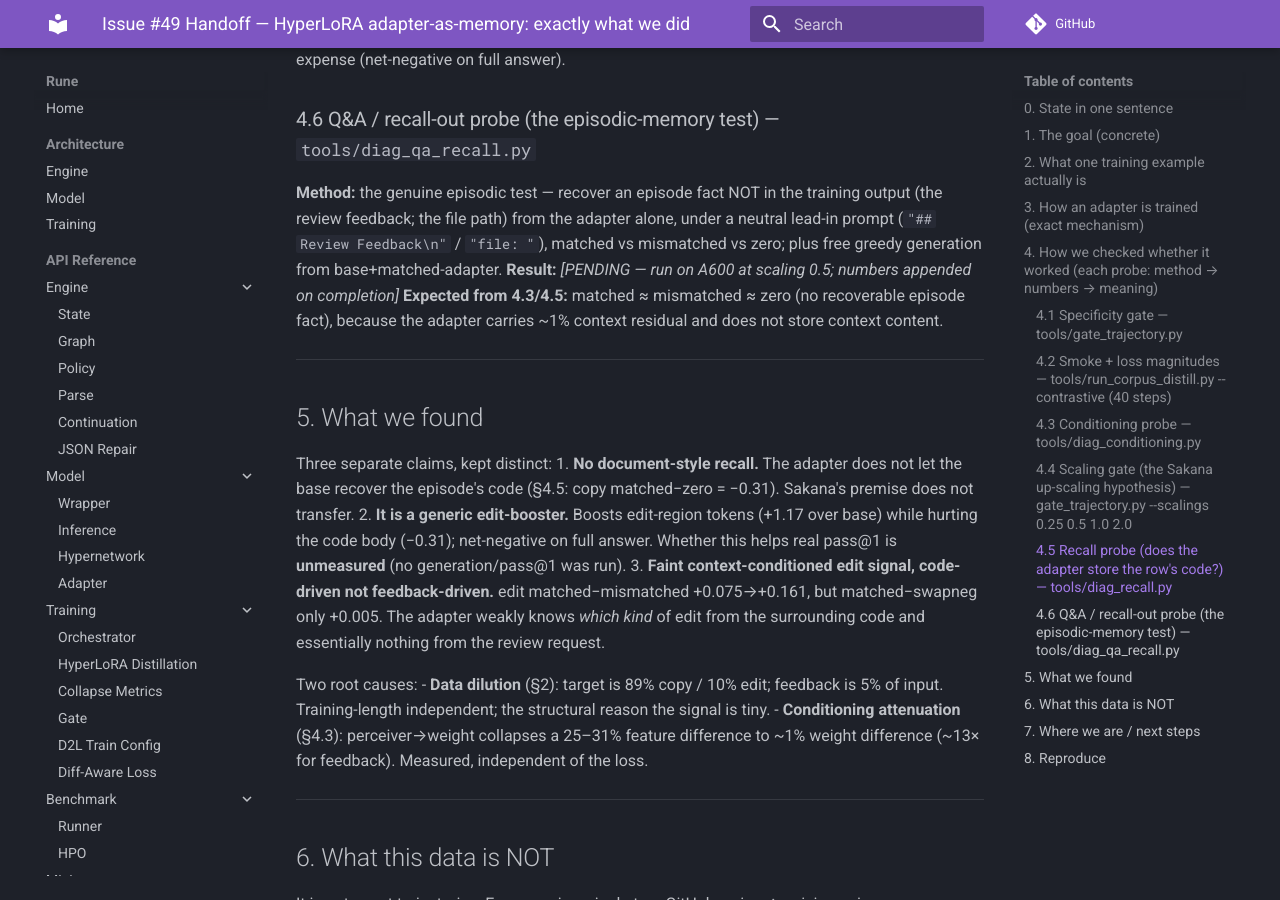
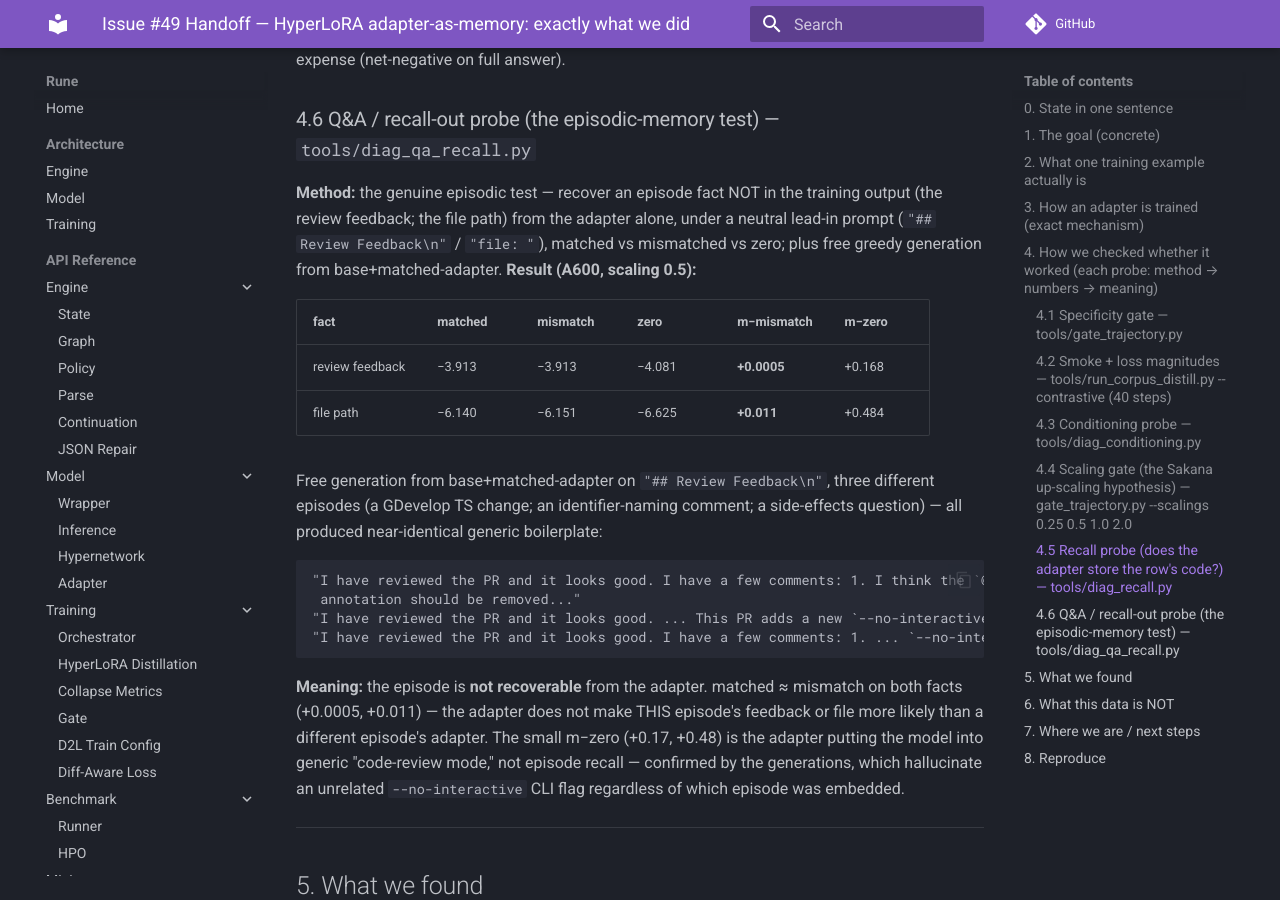
Before and after one commit to ElixirTrials/rune, an MkDocs documentation site: the page built from docs/issue49-handoff-2026-06-01.md, in a window 1280 px wide and 900 px high, scrolled down 5830 px. Built offline with MkDocs 1.6.1 and Material for MkDocs 9.7.7, drawn with Linux system fonts in a browser that asks for light colours; comment, search, counter and statistics services are not loaded.

Commit message:
docs(#49): fill QA-recall §4.6 — episode not recoverable (matched≈mismatch; generic generations)
Co-Authored-By: Claude Opus 4.8 <noreply@anthropic.com>

````diff
--- a/docs/issue49-handoff-2026-06-01.md
+++ b/docs/issue49-handoff-2026-06-01.md
@@ -234,9 +234,28 @@ expense (net-negative on full answer).
 (the review feedback; the file path) from the adapter alone, under a neutral lead-in prompt
 (`"## Review Feedback\n"` / `"file: "`), matched vs mismatched vs zero; plus free greedy
 generation from base+matched-adapter.
-**Result:** _[PENDING — run on A600 at scaling 0.5; numbers appended on completion]_
-**Expected from 4.3/4.5:** matched ≈ mismatched ≈ zero (no recoverable episode fact), because
-the adapter carries ~1% context residual and does not store context content.
+**Result (A600, scaling 0.5):**
+
+| fact | matched | mismatch | zero | m−mismatch | m−zero |
+|---|---|---|---|---|---|
+| review feedback | −3.913 | −3.913 | −4.081 | **+0.0005** | +0.168 |
+| file path | −6.140 | −6.151 | −6.625 | **+0.011** | +0.484 |
+
+Free generation from base+matched-adapter on `"## Review Feedback\n"`, three different
+episodes (a GDevelop TS change; an identifier-naming comment; a side-effects question) — all
+produced near-identical generic boilerplate:
+```
+"I have reviewed the PR and it looks good. I have a few comments: 1. I think the `@Test`
+ annotation should be removed..."
+"I have reviewed the PR and it looks good. ... This PR adds a new `--no-interactive` flag to the CLI."
+"I have reviewed the PR and it looks good. I have a few comments: 1. ... `--no-interactive` flag..."
+```
+**Meaning:** the episode is **not recoverable** from the adapter. matched ≈ mismatch on both
+facts (+0.0005, +0.011) — the adapter does not make THIS episode's feedback or file more
+likely than a different episode's adapter. The small m−zero (+0.17, +0.48) is the adapter
+putting the model into generic "code-review mode," not episode recall — confirmed by the
+generations, which hallucinate an unrelated `--no-interactive` CLI flag regardless of which
+episode was embedded.
 
 ---
 
````
